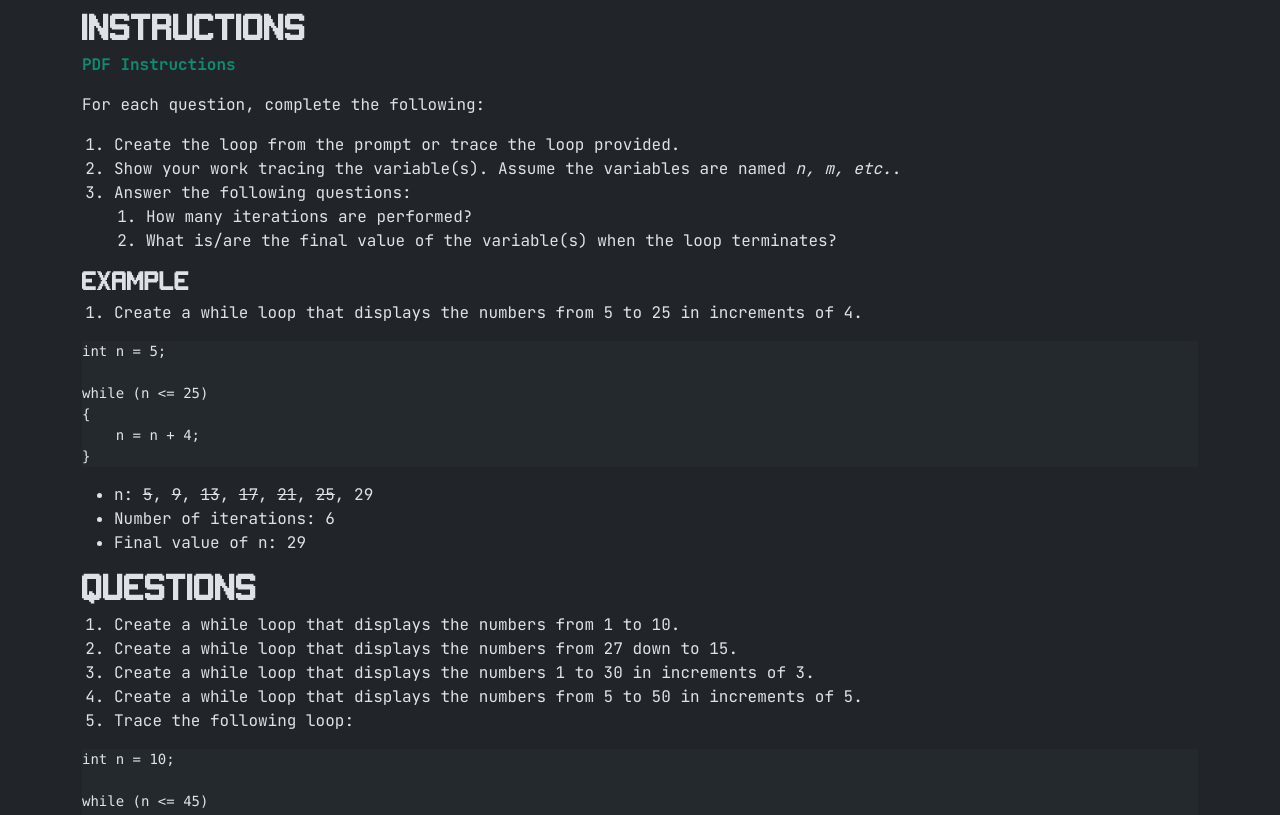
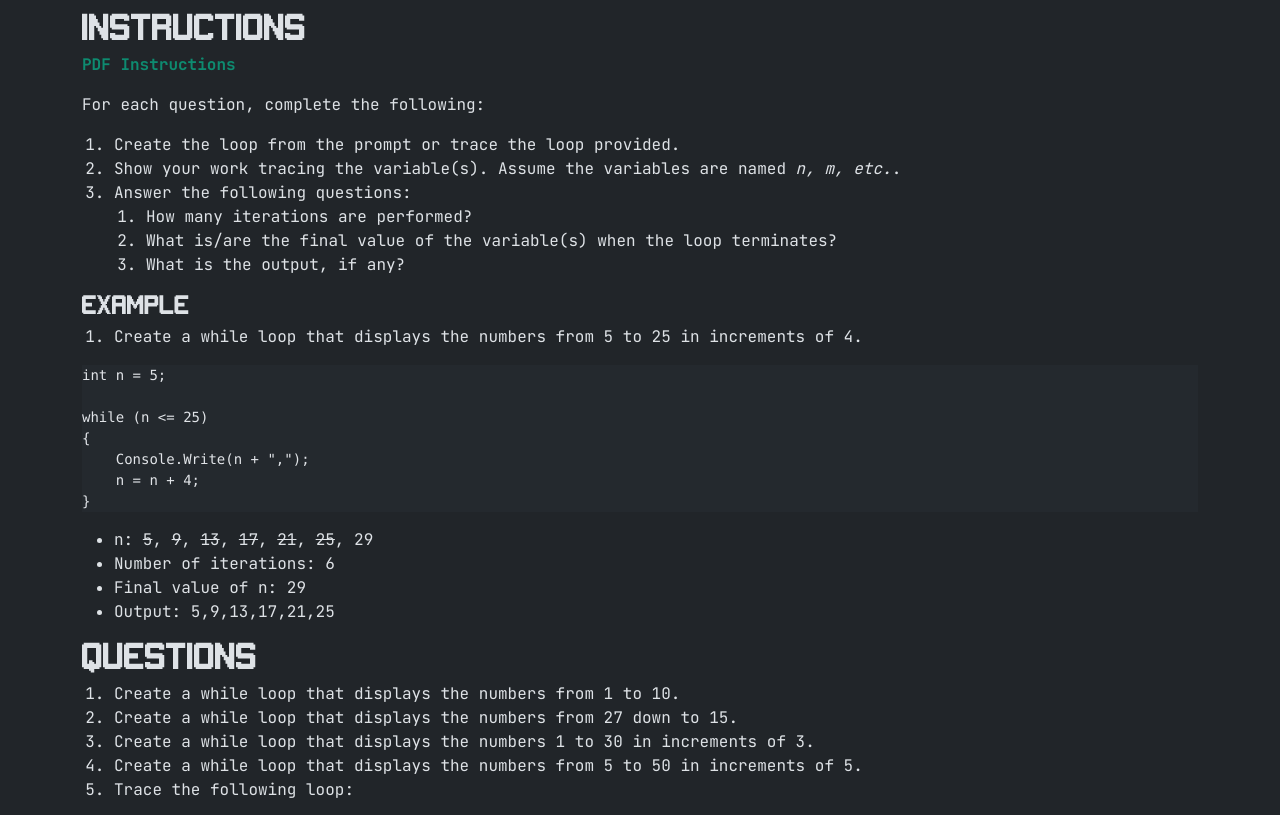
Before and after one commit to amortimer20/sehs-io, an Astro site: page /c-sharp-fundamentals/activities/tracer-1 in a window 1280 px wide. Shown: the part 182-997 px from the top of the page. Built offline with nearby package versions, Linux system fonts and the light colour scheme; Astro itself is replaced by a stand-in of ours; code samples lack their colours.

Commit message:
Add requirement

````diff
--- a/src/pages/c-sharp-fundamentals/activities/tracer-1.md
+++ b/src/pages/c-sharp-fundamentals/activities/tracer-1.md
@@ -21,6 +21,7 @@ For each question, complete the following:
 3. Answer the following questions:
     1. How many iterations are performed?
     2. What is/are the final value of the variable(s) when the loop terminates?
+    3. What is the output, if any?
 
 ##### Example
 
@@ -31,6 +32,7 @@ int n = 5;
 
 while (n <= 25)
 {
+    Console.Write(n + ",");
     n = n + 4;
 }
 ```
@@ -38,6 +40,7 @@ while (n <= 25)
 - n: ~~5~~, ~~9~~, ~~13~~, ~~17~~, ~~21~~, ~~25~~, 29
 - Number of iterations: 6
 - Final value of n: 29
+- Output: 5,9,13,17,21,25
 
 ### Questions
 
````
